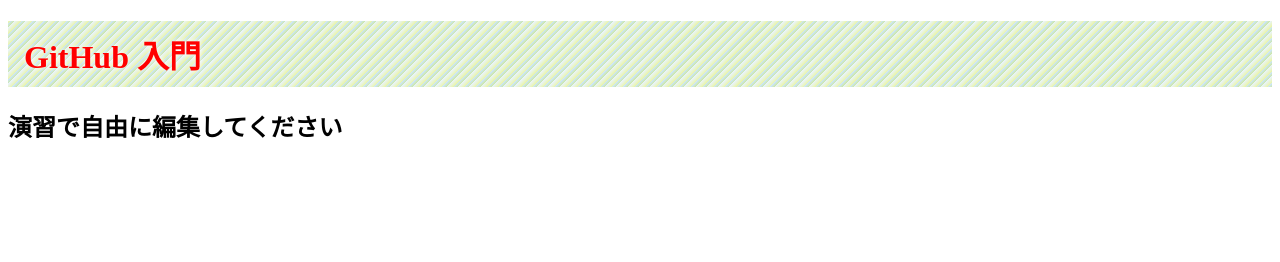
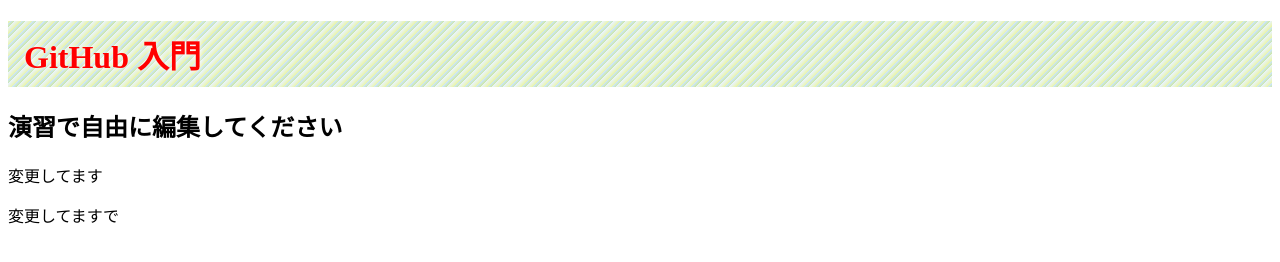
Before and after one commit to suzucello3/github_ws, a plain HTML site: page index.html in a window 1280 px wide. Drawn offline with Linux system fonts and the light colour scheme.

Commit message:
second push

```diff
--- a/index.html
+++ b/index.html
@@ -7,6 +7,8 @@
   <body>
     <h1>GitHub 入門</h1>
     <h2>演習で自由に編集してください</h2>
+    <p>変更してます</p>
+    <p>変更してますで</p>
 
     <!-- 変更箇所に困ったら下記のコメントアウトを外してください -->
     <!--<div id="target">ここをクリックするとアラート発生</div>-->
```
Also changed, not shown: 1 other file.
